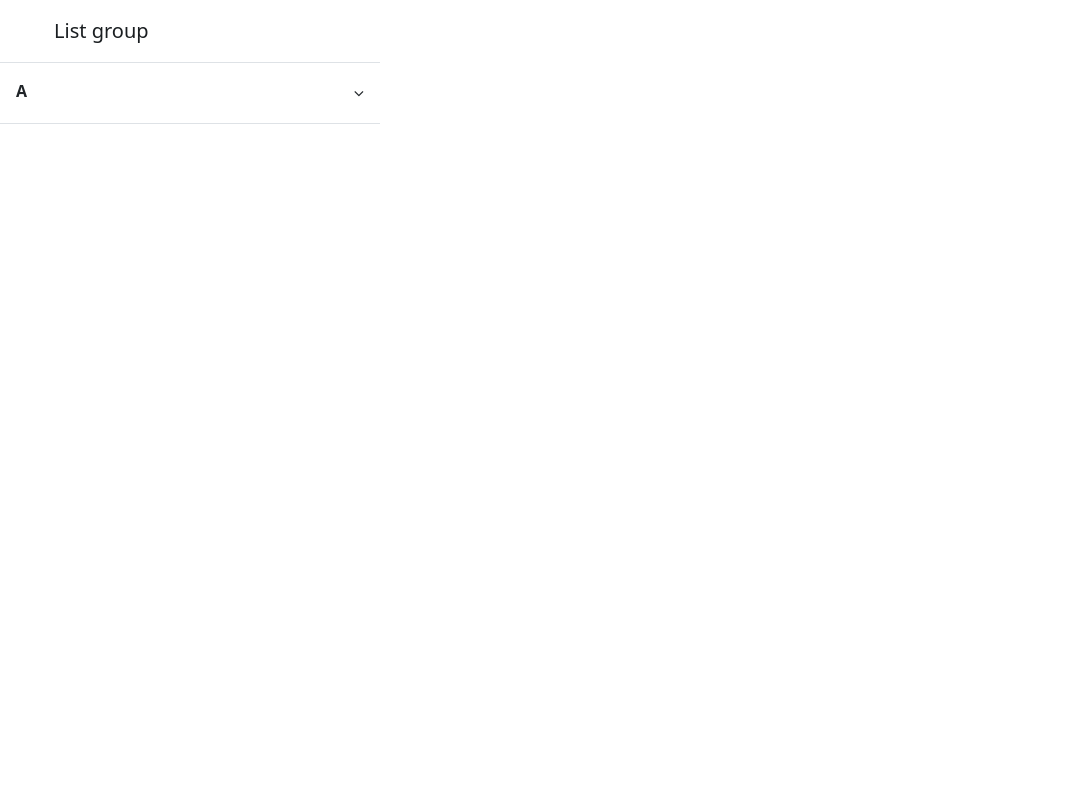
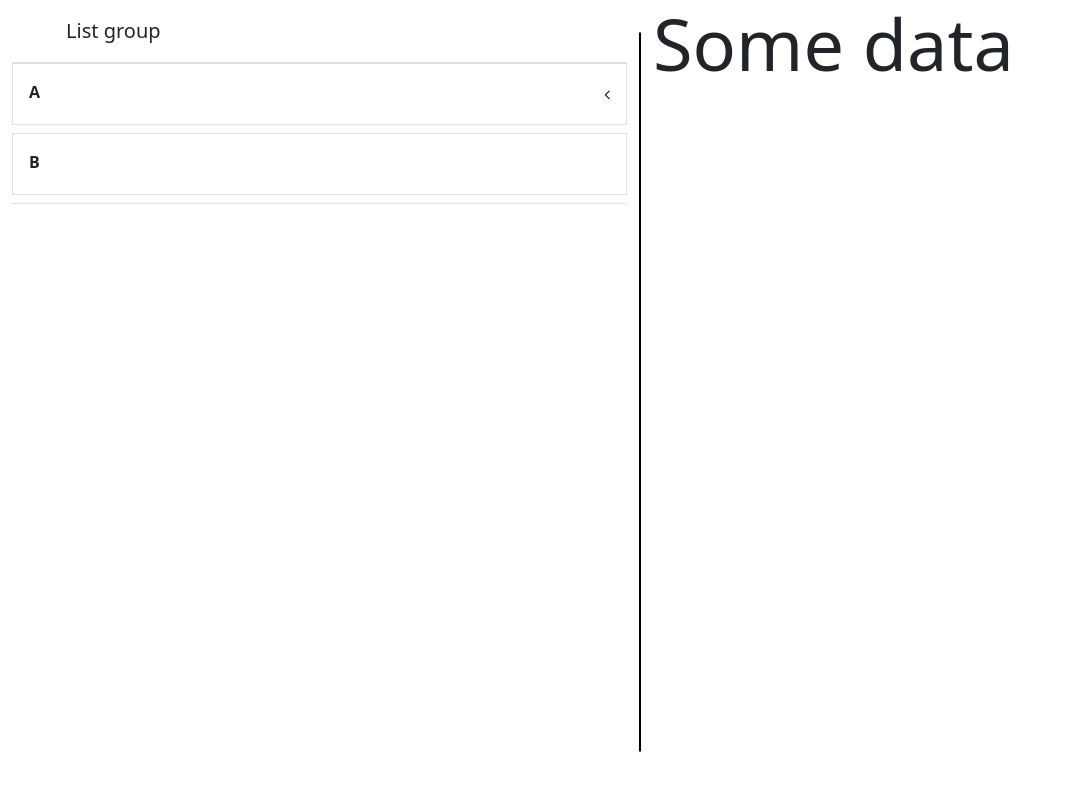
Before and after one commit to ADM3M/Labaton, an Angular app in the folder client/: page / in a window 1280 px wide. Shown: the top 790 px of the page, without its empty margins (0-1072 px from the left). Built offline with nearby package versions, Linux system fonts and the light colour scheme.

Commit message:
Created recursive component

```diff
--- a/client/src/app/app.component.css
+++ b/client/src/app/app.component.css
@@ -1,3 +1,9 @@
-#main {
-    height: 10vh;
+#divider {
+    max-width: 1px;
+    padding:0;
+    border: 1px solid black;
+    border-radius: 10px;
+    height: 90vh;
+    margin:0px;
+    margin-top: 2rem;
 }
--- a/client/src/app/app.component.html
+++ b/client/src/app/app.component.html
@@ -1,5 +1,7 @@
+<div class="container-fluid">
+  <div class="row">
     <div class="col d-flex flex-column align-items-stretch flex-shrink-0 bg-white"
-  style="width: 380px; overflow-y: scroll; max-height: 100%;">
+      style="width: 380px; overflow-y: auto; max-height: 100%;">
       <a href="/" class="d-flex align-items-center flex-shrink-0 p-3 link-dark text-decoration-none border-bottom">
         <svg class="bi me-2" width="30" height="24">
           <use xlink:href="#bootstrap"></use>
@@ -7,11 +9,13 @@
         <span class="fs-5 fw-semibold">List group</span>
       </a>
       <div class="list-group list-group-flush border-bottom scrollarea">
-    <a href="#" class="list-group-item list-group-item-action py-3 lh-tight" aria-current="true">
-      <div class="d-flex w-100 align-items-center justify-content-between">
-        <strong class="mb-1">A</strong>
-        <i class="fa fa-angle-down"></i>
-      </div>
-    </a>
+        <app-node *ngFor="let node of data?.children" [data]="node" [nesting]="100"></app-node>
       </div>
     </div>
+
+    <div id="divider" class="col"></div>
+    <div class="col container-fluid">
+      <h2 class="display-2">Some data</h2>
+    </div>
+  </div>
+</div>
--- a/client/src/app/app.component.ts
+++ b/client/src/app/app.component.ts
@@ -18,7 +18,6 @@ export class AppComponent implements OnInit {
     this.http.get<INode>('../assets/a.txt').subscribe(data => {
       this.data = data;
       console.log(data);
-
     })
   }
 
--- a/client/src/app/app.module.ts
+++ b/client/src/app/app.module.ts
@@ -6,6 +6,7 @@ import { AppRoutingModule } from './app-routing.module';
 import { AppComponent } from './app.component';
 import { NodeComponent } from './node/node.component';
 import { BrowserAnimationsModule } from '@angular/platform-browser/animations';
+import { CollapseModule } from 'ngx-bootstrap/collapse'
 
 @NgModule({
   declarations: [
@@ -16,7 +17,8 @@ import { BrowserAnimationsModule } from '@angular/platform-browser/animations';
     BrowserModule,
     AppRoutingModule,
     HttpClientModule,
-    BrowserAnimationsModule
+    BrowserAnimationsModule,
+    CollapseModule
   ],
   providers: [],
   bootstrap: [AppComponent]
--- a/client/src/app/node/node.component.html
+++ b/client/src/app/node/node.component.html
@@ -1,5 +1,12 @@
-<div class="container bg-dark">
-    <div class="row">
-        {{data.name}} - {{data.path}}
+<a href="#" class="list-group-item list-group-item-action py-3 lh-tight mb-2 float-end" aria-current="true"
+    [ngStyle]="{'width.%' : nesting}" (click)="isChildrenCollapsed = !isChildrenCollapsed"
+    (expanded)="expanded()">
+
+    <div class="d-flex w-100 align-items-center justify-content-between">
+        <strong class="mb-1">{{data?.name}}</strong>
+        <i #arrow *ngIf="data.children.length > 0" class="fa fa-angle-left"></i>
     </div>
+</a>
+<div id="collapsed" [collapse]="isChildrenCollapsed">
+    <app-node *ngFor="let node of data.children" [data]="node" [nesting]="nesting - 4"></app-node>
 </div>
--- a/client/src/app/node/node.component.ts
+++ b/client/src/app/node/node.component.ts
@@ -1,4 +1,4 @@
-import { Component, Input, OnInit } from '@angular/core';
+import { Component, ElementRef, Input, OnInit, ViewChild } from '@angular/core';
 import { INode } from 'src/Models/INode';
 
 @Component({
@@ -9,8 +9,32 @@ import { INode } from 'src/Models/INode';
 export class NodeComponent implements OnInit {
 
   @Input() data: INode;
+  @Input() nesting: number;
+  @ViewChild('arrow', {read: ElementRef}) arrow: ElementRef;
+
+  public isExpanded: boolean;
+  public isChildrenCollapsed = true;
 
   constructor() { }
+
+  collapsed(): void {
+    console.log('collapsed');
+    this.isExpanded = false;
+    this.arrow.nativeElement.classList.add('fa-angle-down')
+    this.arrow.nativeElement.classList.remove('fa-angle-left')
+  }
+
+  expanded(): void {
+    console.log('expanded');
+    this.isExpanded = true;
+    this.arrow.nativeElement.classList.remove('fa-angle-left')
+    this.arrow.nativeElement.classList.add('fa-angle-down')
+  }
+
+  clickHandler() {
+    this.isChildrenCollapsed = !this.isChildrenCollapsed;
+
+  }
 
   ngOnInit(): void {
   }
--- a/client/src/styles.css
+++ b/client/src/styles.css
@@ -1 +1,4 @@
 /* You can add global styles to this file, and also import other style files */
+body {
+    height: 100vh;
+}
```
Lines whose indentation alone changed are shown as unchanged.
